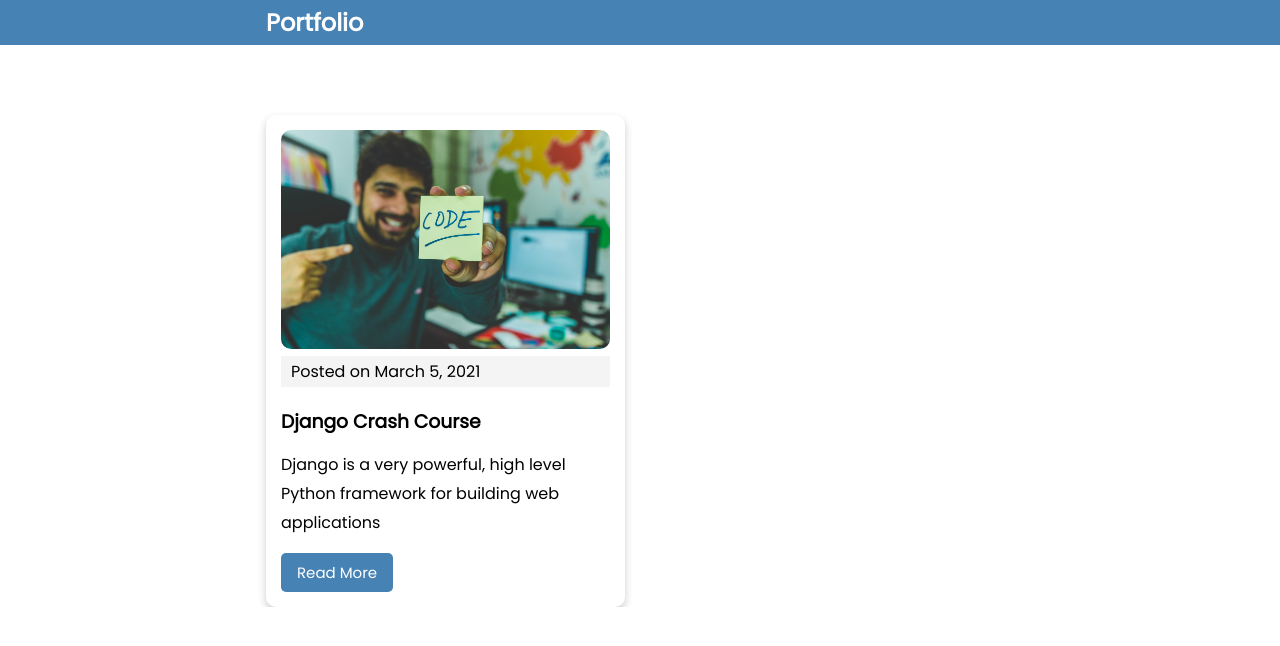
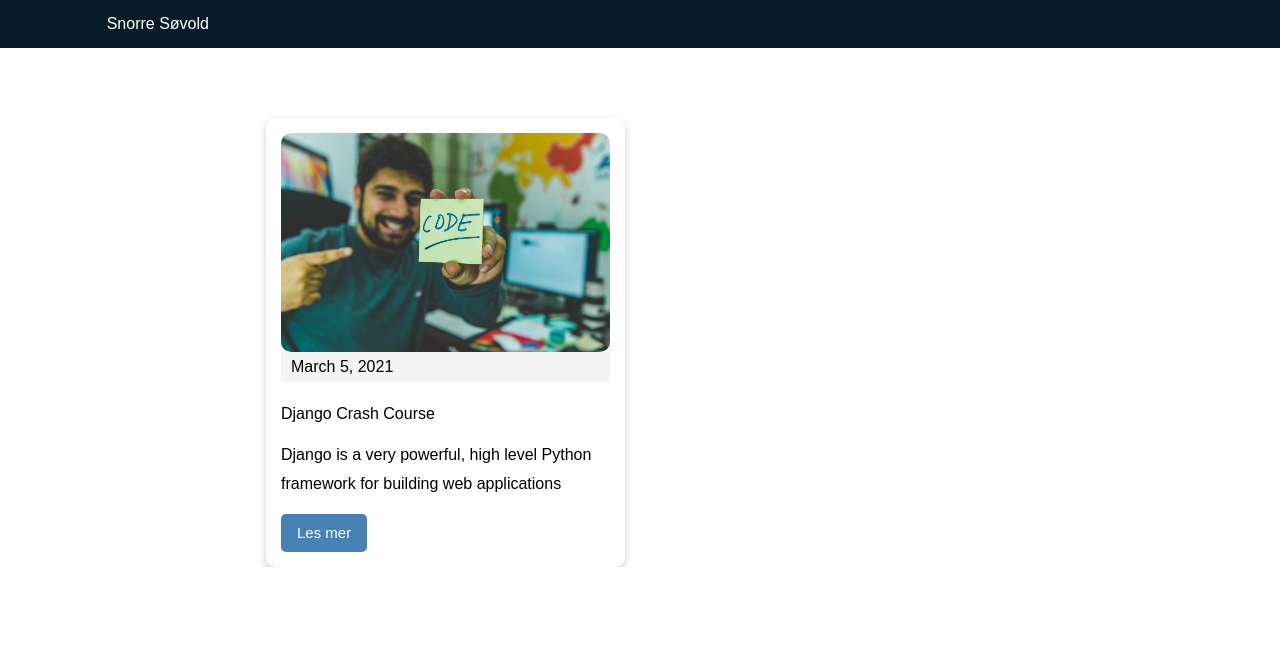
Before and after one commit to snorresovold/sneards-website, a Next.js app in the folder portfolio/: page / in a window 1280 px wide. Shown: the top 646 px of the page. Built offline with nearby package versions, Linux system fonts and the light colour scheme.

Commit message:
done for now with the restyling, returning later

```diff
--- a/portfolio/components/Header.tsx
+++ b/portfolio/components/Header.tsx
@@ -2,10 +2,10 @@ import Link from 'next/link'
 
 export default function Header() {
   return (
-    <header>
-      <div className='container'>
-        <Link href='/' passHref>
-          <h2>Portfolio</h2>
+    <header className='bg-[#091c29] mb-10'>
+      <div className='flex items-center justify-between w-10/12 mx-auto py-3 text-white font-dosis'>
+        <Link href='/'>
+          <h2>Snorre Søvold</h2>
         </Link>
       </div>
     </header>
--- a/portfolio/components/Post.tsx
+++ b/portfolio/components/Post.tsx
@@ -7,14 +7,14 @@ export default function Post({ post }: any) {
     <div className='card'>
       <img src={post.frontmatter.cover_image} alt='' />
 
-      <div className='post-date'>Posted on {post.frontmatter.date}</div>
+      <div className='post-date'>{post.frontmatter.date}</div>
 
       <h3>{post.frontmatter.title}</h3>
 
       <p>{post.frontmatter.excerpt}</p>
 
       <Link href={`/projects/${post.slug}`}>
-        <a className='btn'>Read More</a>
+        <a className='btn'>Les mer</a>
       </Link>
     </div>
   )
```
Also changed, not shown: portfolio/styles/globals.css (+8 -2 lines).
